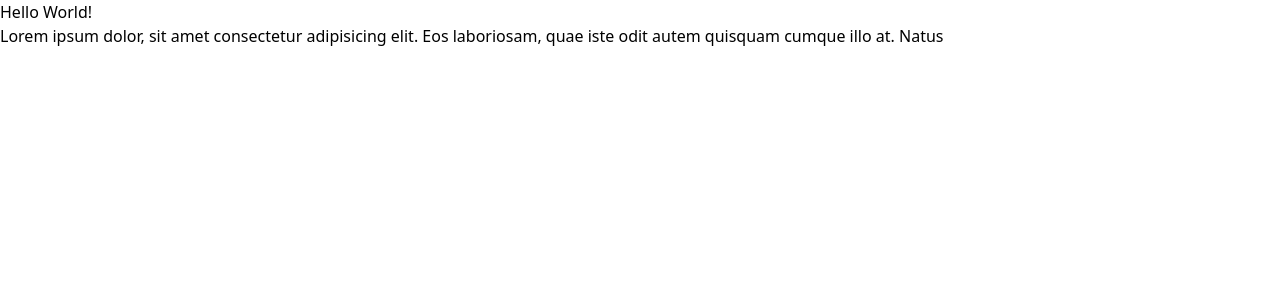
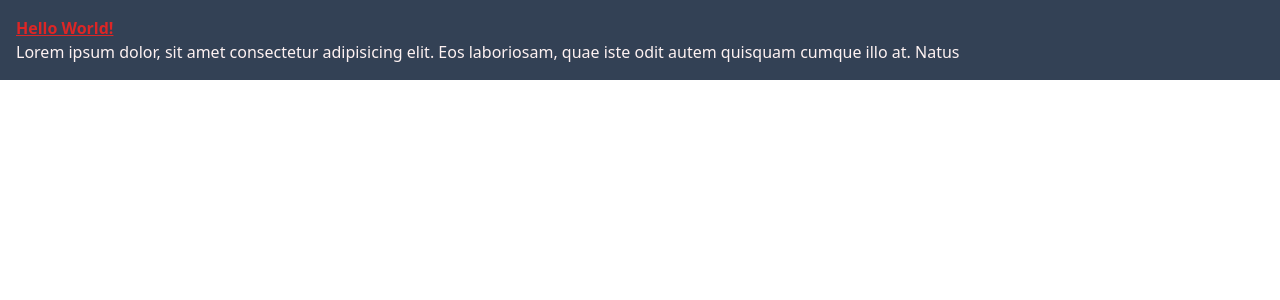
Before and after one commit to getting-better-devs/kanban-web, a Next.js app: page / in a window 1280 px wide. Shown: the top 300 px of the page. Built offline with nearby package versions, Linux system fonts and the light colour scheme.

Commit message:
[chore] Tailwind CSS Content src Route

```diff
--- a/src/app/page.tsx
+++ b/src/app/page.tsx
@@ -1,6 +1,6 @@
 export default function Page() {
   return (
-    <div className="bg-slate-700">
+    <div className="bg-slate-700 p-4">
       <h1 className="text-3x1 font-bold underline text-red-600">
         Hello World!
       </h1>
--- a/tailwind.config.js
+++ b/tailwind.config.js
@@ -1,9 +1,9 @@
 /** @type {import('tailwindcss').Config} */
 module.exports = {
   content: [
-    './app/**/*.{js,ts,jsx,tsx}',
-    './pages/**/*.{js,ts,jsx,tsx}',
-    './components/**/*.{js,ts,jsx,tsx}'
+    './src/app/**/*.{js,ts,jsx,tsx}',
+    './src/pages/**/*.{js,ts,jsx,tsx}',
+    './src/components/**/*.{js,ts,jsx,tsx}'
   ],
   theme: {
     extend: {}
```
